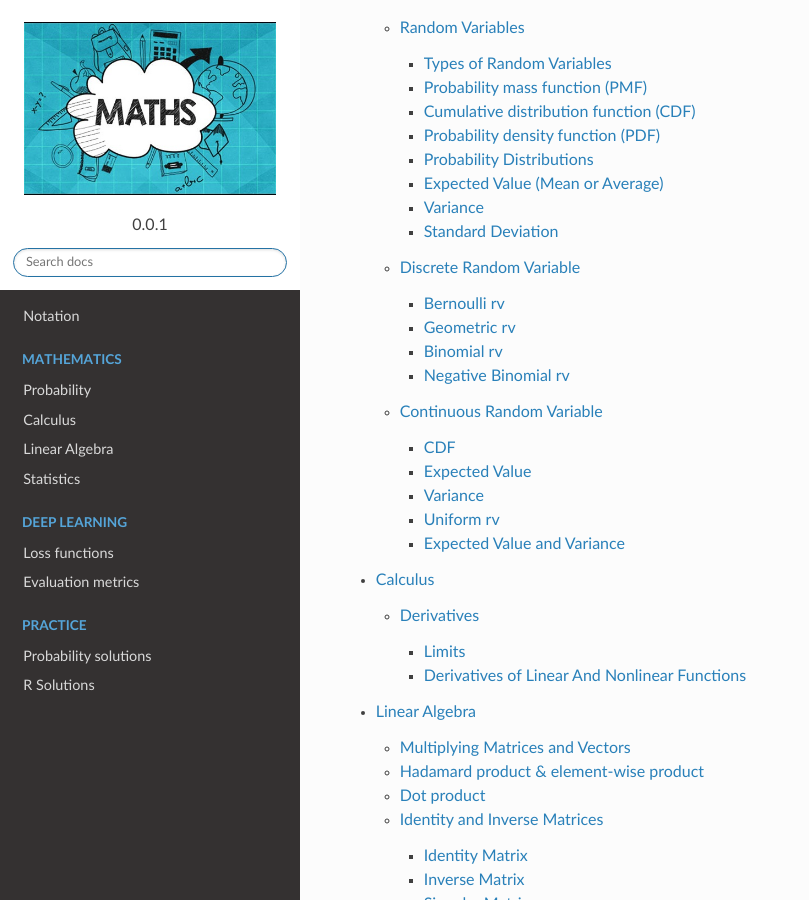
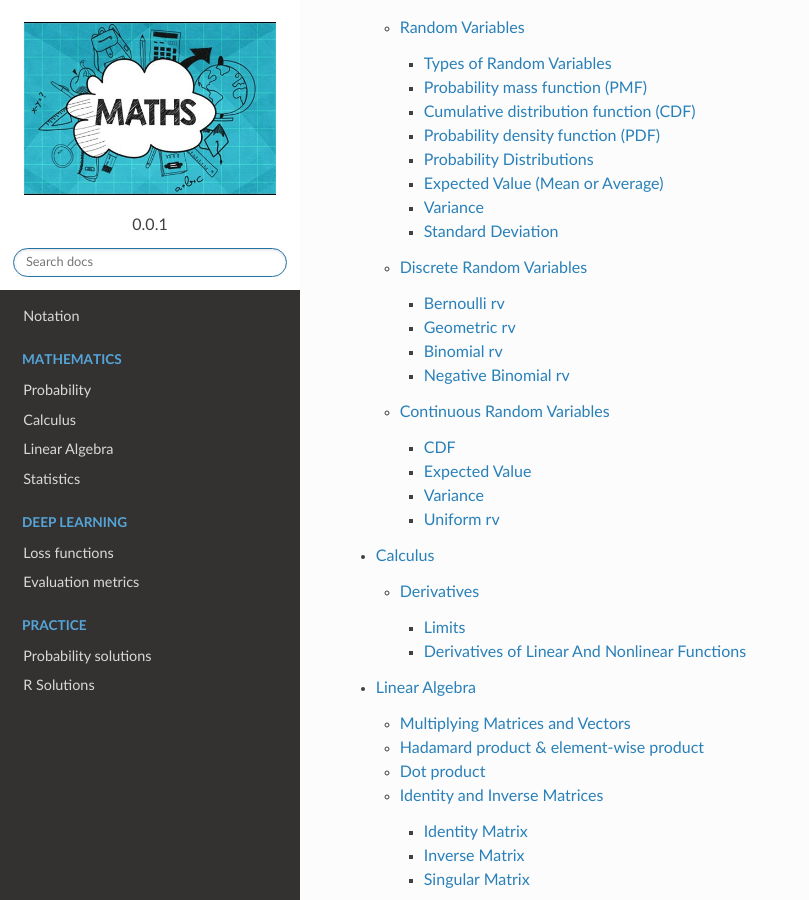
Before and after one commit to akkefa/ml-notes, a Sphinx documentation site: the page built from docs/index.rst, in a window 1280 px wide and 900 px high, scrolled down 572 px. Shown: the whole window, without its empty margins (0-809 px from the left). Built offline with Sphinx 7.4.7 and the Read the Docs theme 2.0.0, drawn with Linux system fonts in a browser that asks for light colours.

Commit message:
New changes.

```diff
--- a/docs/probability.rst
+++ b/docs/probability.rst
@@ -178,8 +178,8 @@ Standard Deviation
 -------------------
 The standard deviation is the square root of the variance. :math:`\sigma_x = \sqrt{V(X)}`
 
-Discrete Random Variable
-=========================
+Discrete Random Variables
+==========================
 Discrete random variables can be categorized into different types or classes. Each type/class models many different
 real-world situations.
 
@@ -342,8 +342,8 @@ Relationship between Geometric and Negative Binomial rv
 
 means we have stack geometric rv in a row rth time. that's why we multiply by r in expected value and variance in NB rv.
 
-Continuous Random Variable
-===========================
+Continuous Random Variables
+============================
 A random variable is continuous if possible values comprise either a single interval on the number line or a
 union of disjoint intervals. X = f(x) is the probability density function of the continues random variable X.
 
@@ -431,7 +431,7 @@ CDF
 
 
 Expected Value and Variance
-----------------------------
+^^^^^^^^^^^^^^^^^^^^^^^^^^^^^^
 
 .. math::
 
```
